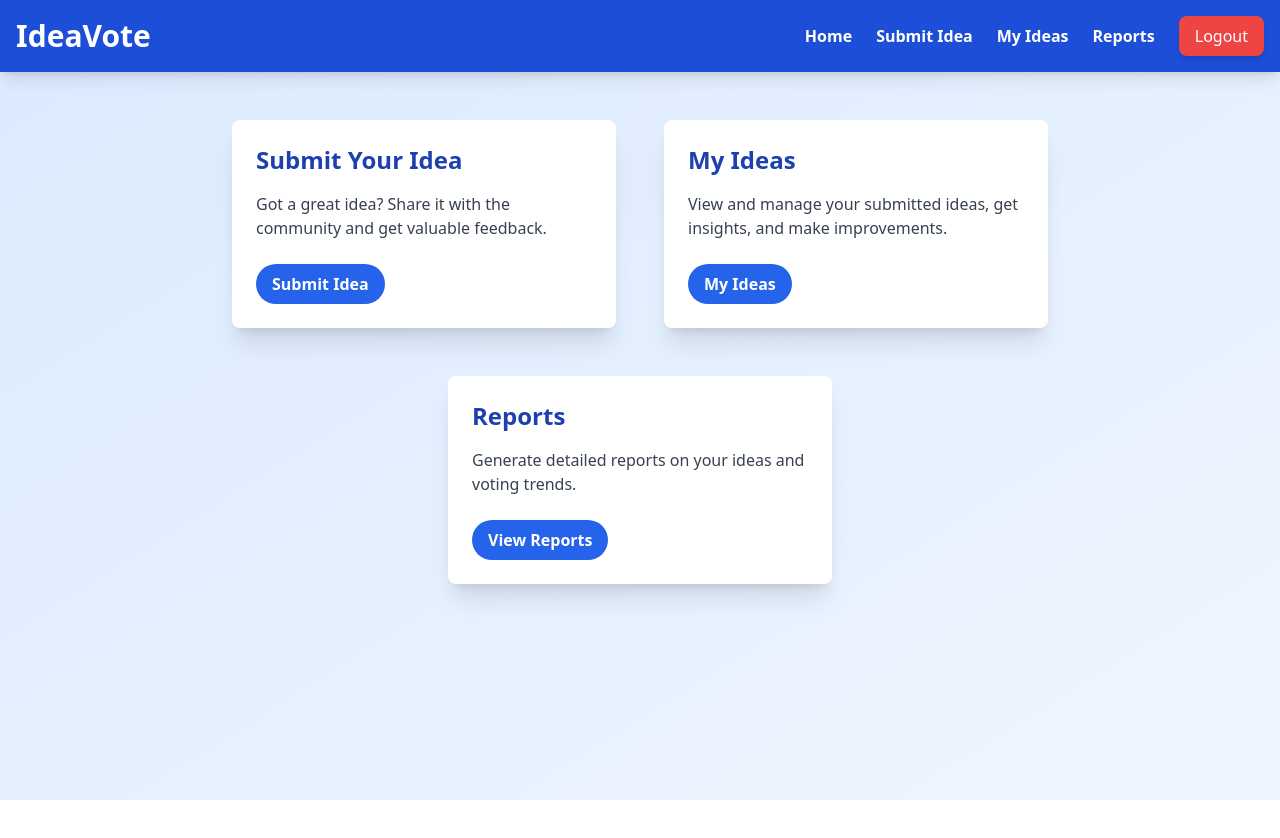
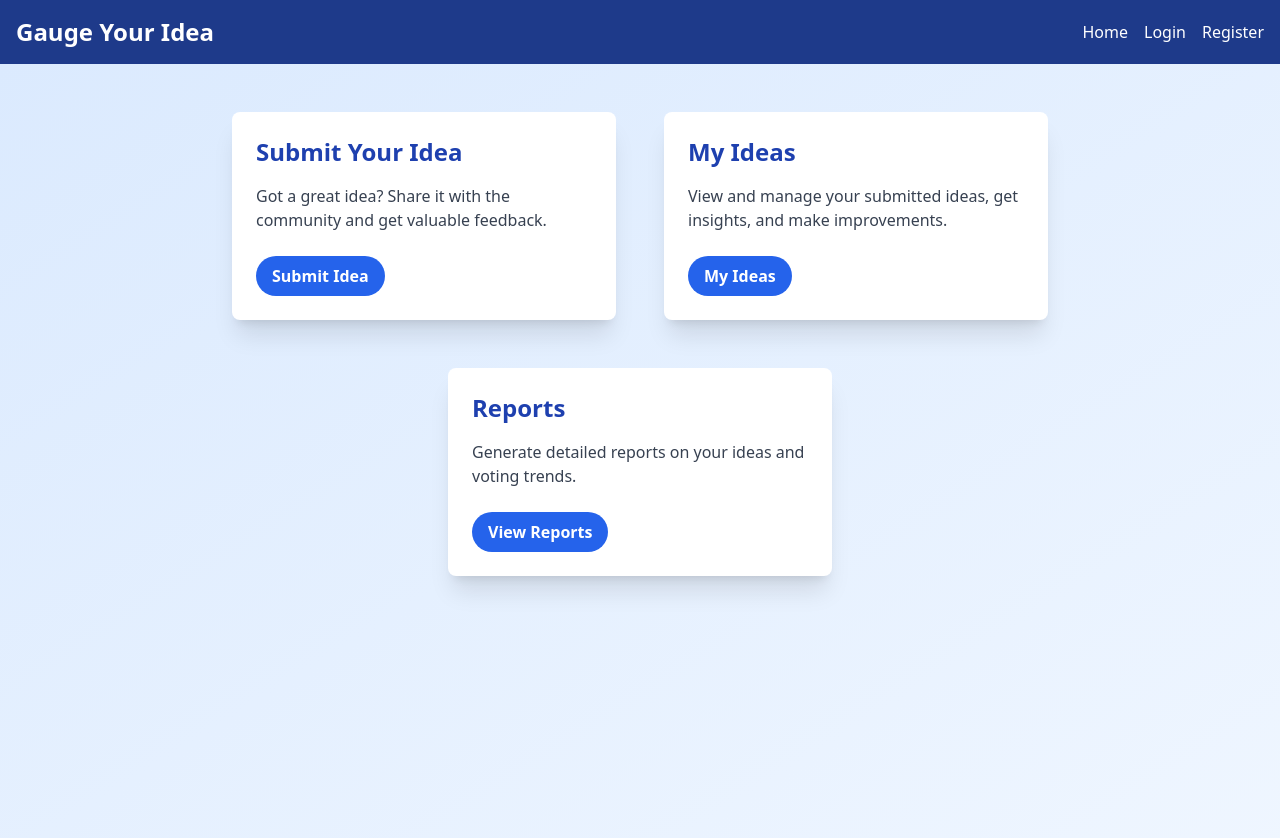
Before and after one commit to dennisyd/gauge-your-idea, a React (Create React App) app: page /app in a window 1280 px wide. Shown: the top 838 px of the page. Before the commit the page ends 800 px from the top, so only its background shows below. Built offline with nearby package versions, Linux system fonts and the light colour scheme.

Commit message:
Fixed color scheme

```diff
--- a/src/App.js
+++ b/src/App.js
@@ -1,7 +1,7 @@
 // File: src/App.js
 
 import React from 'react';
-import { BrowserRouter as Router, Routes, Route, useLocation } from 'react-router-dom';
+import { BrowserRouter as Router, Routes, Route } from 'react-router-dom';
 import { AuthProvider } from './context/AuthContext';
 import HomePage from './pages/HomePage';
 import Login from './pages/Login';
@@ -17,6 +17,7 @@ function App() {
   return (
     <AuthProvider>
       <Router>
+        <Navbar /> {/* Render Navbar at the top of all pages */}
         <AppRoutes />
       </Router>
     </AuthProvider>
@@ -24,15 +25,7 @@ function App() {
 }
 
 function AppRoutes() {
-  const location = useLocation();
-
-  // List of routes where the top black navbar should not be visible
-  const hideNavbarRoutes = ['/app', '/submit-idea', '/my-ideas', '/reports'];
-
   return (
-    <>
-      {/* Only show the Navbar if the current route is NOT in the hideNavbarRoutes list */}
-      {!hideNavbarRoutes.includes(location.pathname) && <Navbar />}
     <Routes>
       <Route path="/" element={<HomePage />} />
       <Route path="/login" element={<Login />} />
@@ -43,7 +36,6 @@ function AppRoutes() {
       <Route path="/my-ideas" element={<PersonalIdeas />} />
       <Route path="/reports" element={<Reports />} />
     </Routes>
-    </>
   );
 }
 
--- a/src/components/Navbar.js
+++ b/src/components/Navbar.js
@@ -16,9 +16,10 @@ function Navbar() {
     <nav className="bg-blue-900 p-4 shadow-md">
       <div className="container mx-auto flex justify-between items-center">
         <div className="flex items-center space-x-4">
-          {location.pathname !== '/' && (
+          {/* Back button that navigates to "/app" instead of going back in browser history */}
+          {location.pathname !== '/' && location.pathname !== '/app' && (
             <button
-              onClick={() => navigate(-1)}
+              onClick={() => navigate('/app')}
               className="text-white bg-blue-700 px-3 py-2 rounded hover:bg-blue-800 transition duration-300"
             >
               Back
--- a/src/pages/AppPage.js
+++ b/src/pages/AppPage.js
@@ -1,5 +1,3 @@
-// File: src/pages/AppPage.js
-
 import React, { useContext } from 'react';
 import { useNavigate } from 'react-router-dom';
 import { AuthContext } from '../context/AuthContext';
@@ -10,45 +8,6 @@ function AppPage() {
 
   return (
     <div className="min-h-screen bg-gradient-to-br from-blue-100 to-blue-50">
-      {/* Blue Header / Navbar */}
-      <nav className="bg-blue-700 shadow-lg">
-        <div className="max-w-7xl mx-auto px-4 py-4 flex justify-between items-center">
-          <h1 className="text-white text-3xl font-bold">IdeaVote</h1>
-          <div className="flex items-center space-x-6">
-            <button
-              onClick={() => navigate('/home')}
-              className="text-white hover:text-blue-300 font-semibold"
-            >
-              Home
-            </button>
-            <button
-              onClick={() => navigate('/submit-idea')}
-              className="text-white hover:text-blue-300 font-semibold"
-            >
-              Submit Idea
-            </button>
-            <button
-              onClick={() => navigate('/my-ideas')}
-              className="text-white hover:text-blue-300 font-semibold"
-            >
-              My Ideas
-            </button>
-            <button
-              onClick={() => navigate('/reports')}
-              className="text-white hover:text-blue-300 font-semibold"
-            >
-              Reports
-            </button>
-            <button
-              onClick={logout}
-              className="bg-red-500 hover:bg-red-600 text-white px-4 py-2 rounded-lg shadow-md transition-all"
-            >
-              Logout
-            </button>
-          </div>
-        </div>
-      </nav>
-
       {/* Main Content */}
       <div className="container mx-auto px-6 py-12">
         <div className="flex flex-wrap justify-center gap-12">
--- a/src/pages/PersonalIdeas.js
+++ b/src/pages/PersonalIdeas.js
@@ -1,7 +1,6 @@
 import React, { useState, useEffect, useContext } from 'react';
 import { AuthContext } from '../context/AuthContext';
 import axios from 'axios';
-import Navbar from '../components/Navbar';  // Import the updated Navbar component
 
 function PersonalIdeas() {
   const [ideas, setIdeas] = useState([]);
@@ -41,8 +40,6 @@ function PersonalIdeas() {
   if (error) return <div className="text-red-500 text-center mt-4">{error}</div>;
 
   return (
-    <>
-      <Navbar /> {/* Include the Navbar at the top */}
     <div className="flex flex-col items-center min-h-screen bg-gray-100 p-6">
       <h1 className="text-4xl font-semibold mb-8">My Ideas</h1>
       {ideas.length === 0 ? (
@@ -78,7 +75,6 @@ function PersonalIdeas() {
         </div>
       )}
     </div>
-    </>
   );
 }
 
```
Lines whose indentation alone changed are shown as unchanged.
